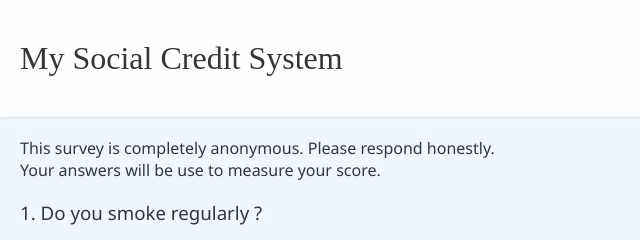
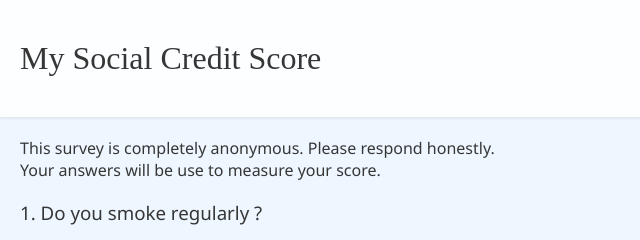
Before and after one commit to nelioyann/social-credit-scale, a plain HTML site: page index.html in a window 1280 px wide. Shown: the top 240 px of the page, 0-640 px from the left. Drawn offline with Linux system fonts and the light colour scheme.

Commit message:
netlify forms

```diff
--- a/index.html
+++ b/index.html
@@ -12,7 +12,7 @@
 <body>
     <div class="wrapper">
         <header>
-            <h1>My Social Credit System</h1>
+            <h1>My Social Credit Score</h1>
         </header>
         <form class="questions_form" data-netlify="true">
             <p>This survey is completely anonymous. Please respond honestly.
--- a/script.js
+++ b/script.js
@@ -2,7 +2,7 @@ window.addEventListener("DOMContentLoaded", () => {
     console.log("object");
     const boutonEnvoyer = document.querySelector("#calculate");
     const compter = e => {
-        e.preventDefault();
+        // e.preventDefault();
         var inputs = document.querySelectorAll('input[type="radio"]');
         var total = 0;
         for (var i = 0; i < inputs.length; i++) {
```
